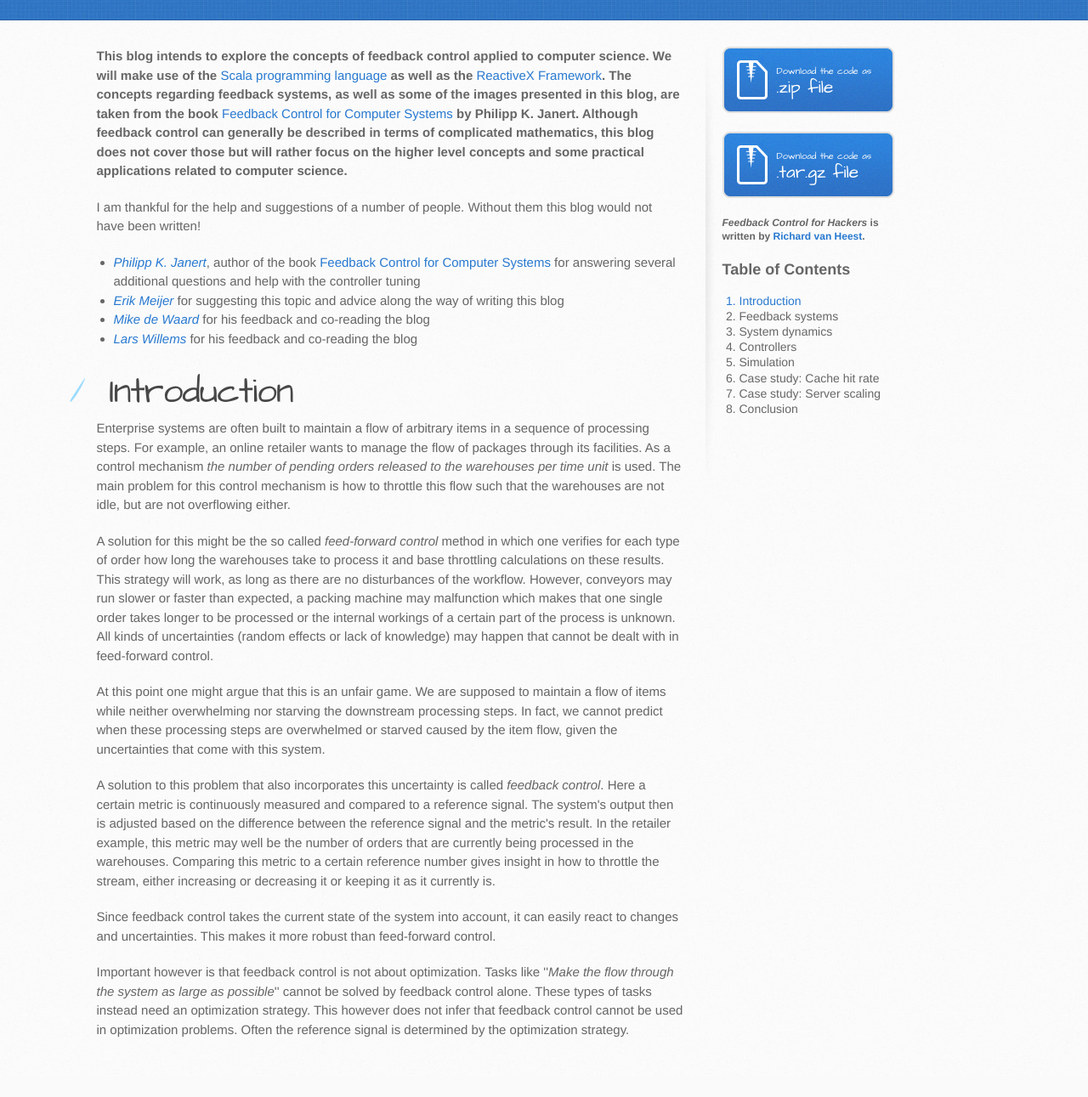
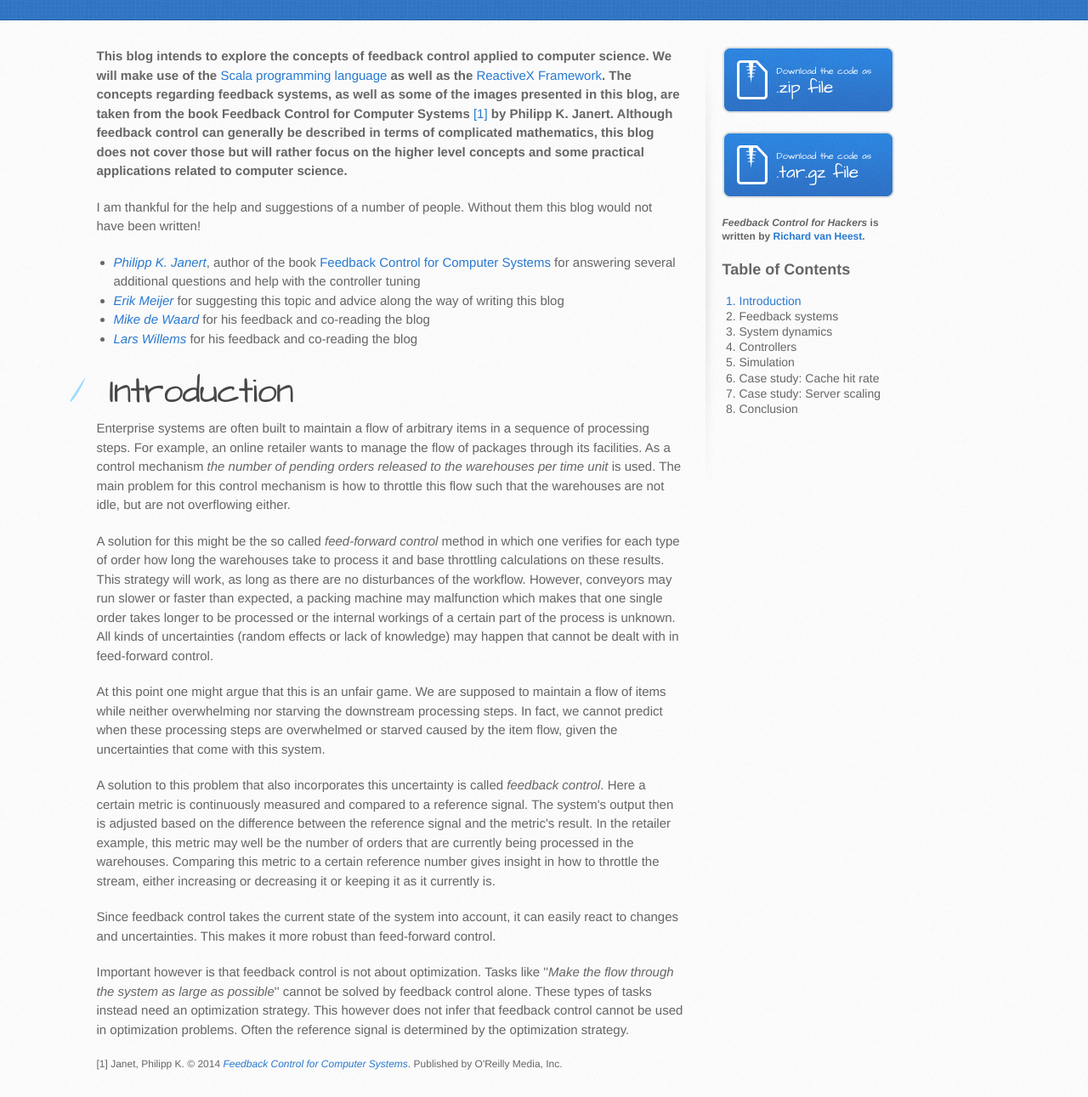
Before and after one commit to rvanheest/Literature-Study-Feedback-Control, a plain HTML site: page index.html in a window 1280 px wide. Shown: the part 249-1540 px from the top of the page at 85% size. Before the commit the page ends 1515 px from the top, so only its background shows below. Drawn offline with Linux system fonts and the light colour scheme; a script that the page names is missing.

Commit message:
Reference to book

```diff
--- a/index.html
+++ b/index.html
@@ -36,7 +36,7 @@
         <section id="main-content">
 
 
-<p><strong>This blog intends to explore the concepts of feedback control applied to computer science. We will make use of the <a href="http://www.scala-lang.org/">Scala programming language</a> as well as the <a href="http://reactivex.io/">ReactiveX Framework</a>. The concepts regarding feedback systems, as well as some of the images presented in this blog, are taken from the book <a href="http://shop.oreilly.com/product/0636920028970.do">Feedback Control for Computer Systems</a> by Philipp K. Janert. Although feedback control can generally be described in terms of complicated mathematics, this blog does not cover those but will rather focus on the higher level concepts and some practical applications related to computer science.</strong></p>
+<p><strong>This blog intends to explore the concepts of feedback control applied to computer science. We will make use of the <a href="http://www.scala-lang.org/">Scala programming language</a> as well as the <a href="http://reactivex.io/">ReactiveX Framework</a>. The concepts regarding feedback systems, as well as some of the images presented in this blog, are taken from the book Feedback Control for Computer Systems <a href="#footnote-1">[1]</a> by Philipp K. Janert. Although feedback control can generally be described in terms of complicated mathematics, this blog does not cover those but will rather focus on the higher level concepts and some practical applications related to computer science.</strong></p>
 
 <p>I am thankful for the help and suggestions of a number of people. Without them this blog would not have been written!
 	<ul>
@@ -61,6 +61,8 @@
 <p>Since feedback control takes the current state of the system into account, it can easily react to changes and uncertainties. This makes it more robust than feed-forward control.</p>
 
 <p>Important however is that feedback control is not about optimization. Tasks like ''<em>Make the flow through the system as large as possible</em>'' cannot be solved by feedback control alone. These types of tasks instead need an optimization strategy. This however does not infer that feedback control cannot be used in optimization problems. Often the reference signal is determined by the optimization strategy.</p>
+
+<p class="footnote" id="footnote-1">[1] Janet, Philipp K. &copy 2014 <a href="http://shop.oreilly.com/product/0636920028970.do"><em>Feedback Control for Computer Systems</em></a>. Published by O'Reilly Media, Inc.</p>
 
         </section>
 
--- a/stylesheets/stylesheet.css
+++ b/stylesheets/stylesheet.css
@@ -530,6 +530,10 @@ header h2 {
   font-size: 12px;
 }
 
+.footnote {
+  font-size: 12px;
+}
+
 aside#sidebar {
   float: right;
   width: 317px;
```
